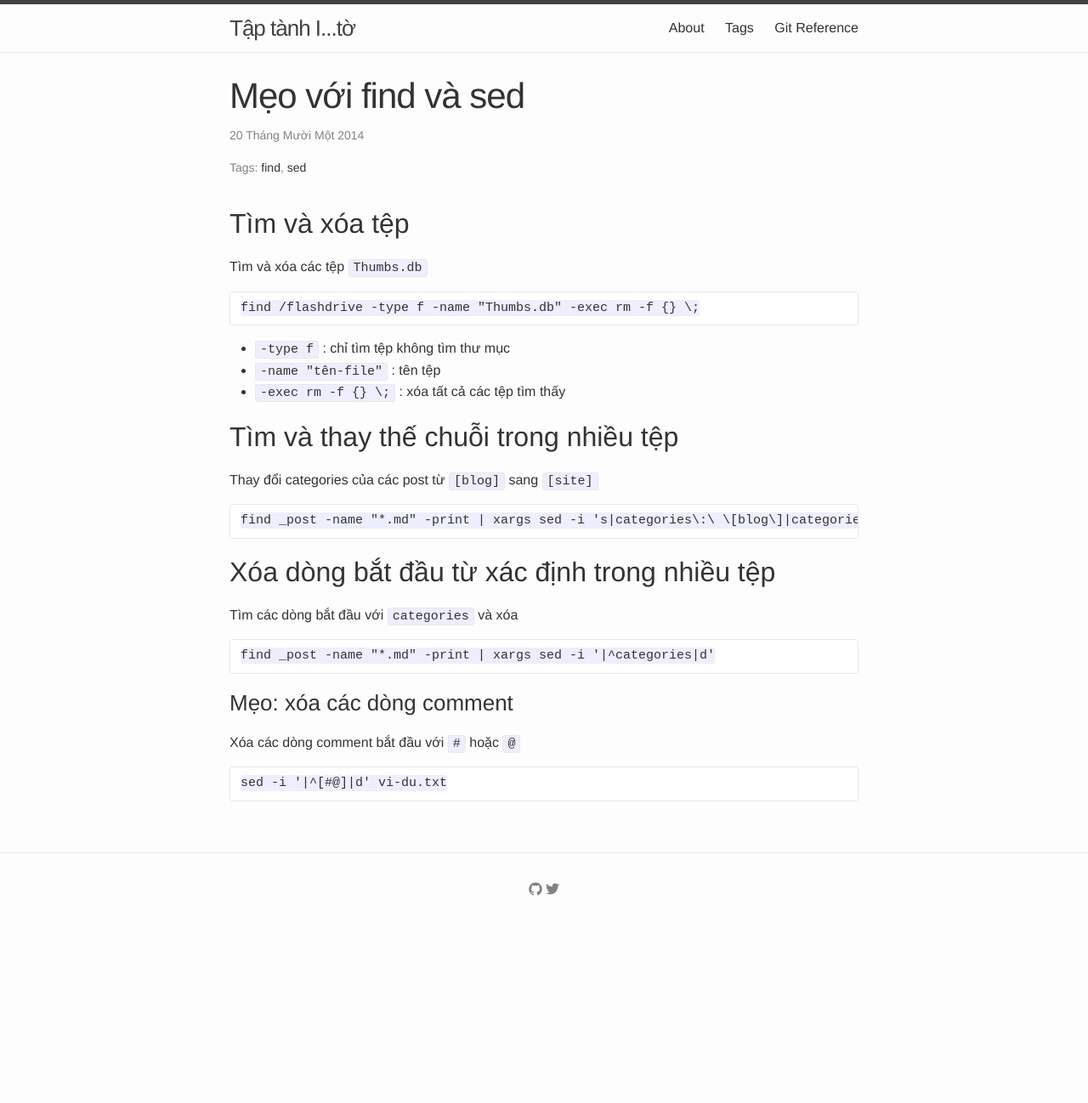
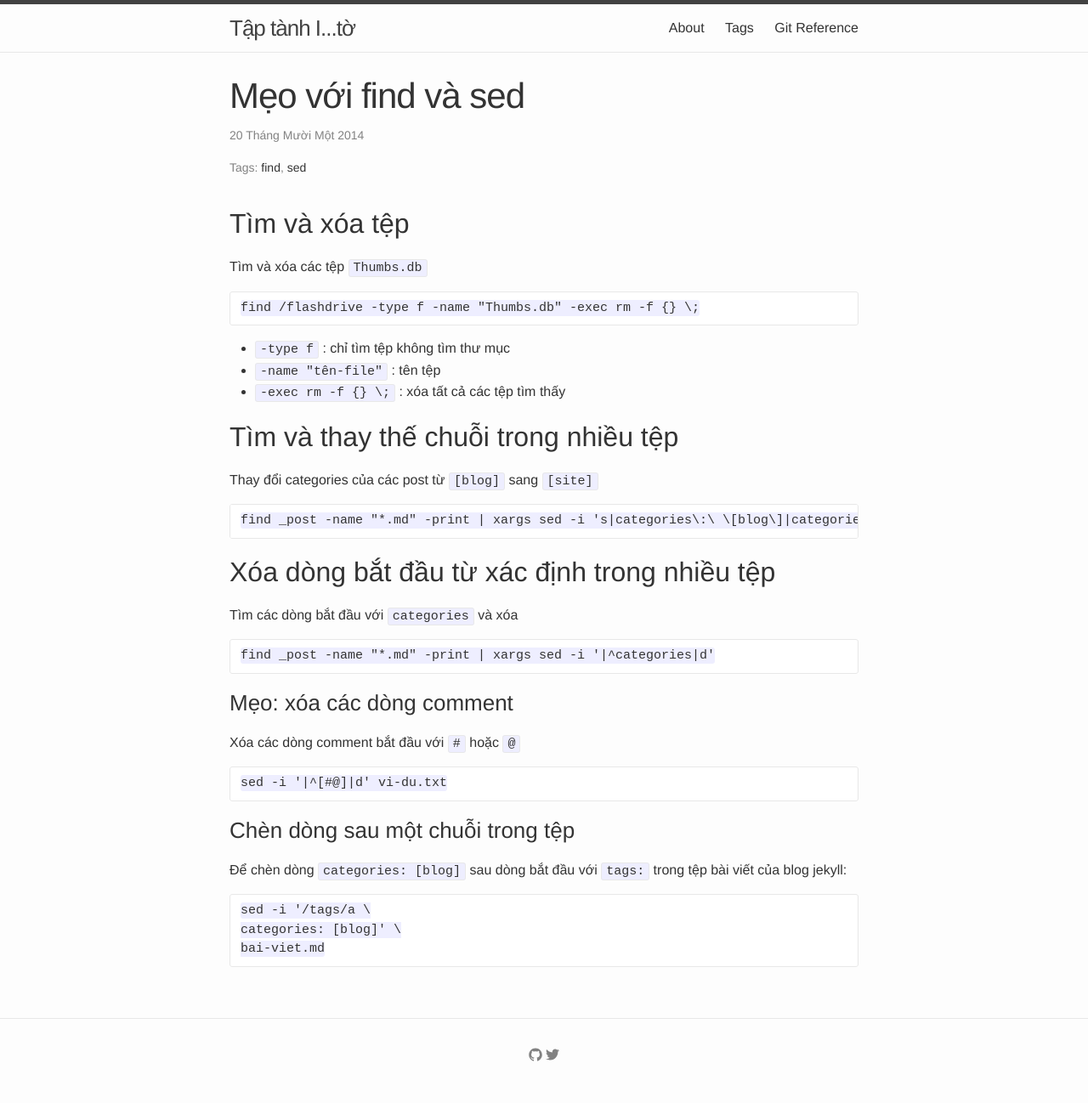
Before and after one commit to tuantda/tuantda.github.io, a Jekyll site: the page built from _posts/2014-11-20-meo-unix.md, in a window 1280 px wide. Shown: the whole page at 85% size. Built offline with Jekyll 4.4.1, drawn with Linux system fonts in a browser that asks for light colours; before the commit the page ends 1103 px from its top, so only the background shows below that.

Commit message:
dung sed them dong trong file

```diff
--- a/_posts/2014-11-20-meo-unix.md
+++ b/_posts/2014-11-20-meo-unix.md
@@ -32,3 +32,12 @@ Tìm các dòng bắt đầu với `categories` và xóa
 Xóa các dòng comment bắt đầu với `#` hoặc `@`
 
     sed -i '|^[#@]|d' vi-du.txt
+
+### Chèn dòng sau một chuỗi trong tệp
+
+Để chèn dòng `categories: [blog]` sau dòng bắt đầu với `tags:` trong tệp bài
+viết của blog jekyll:
+
+    sed -i '/tags/a \
+    categories: [blog]' \
+    bai-viet.md
```
